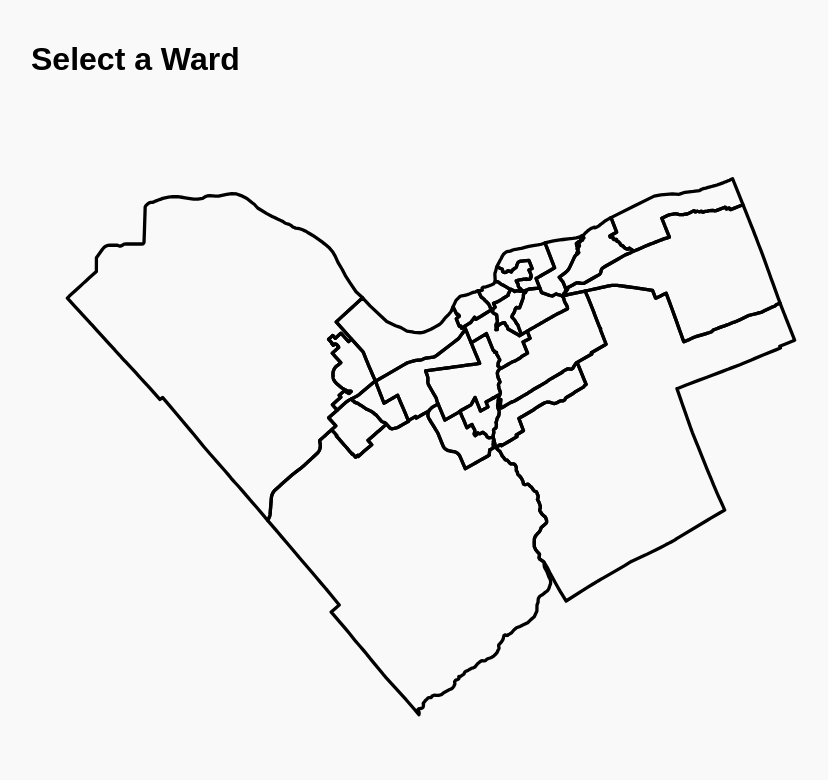
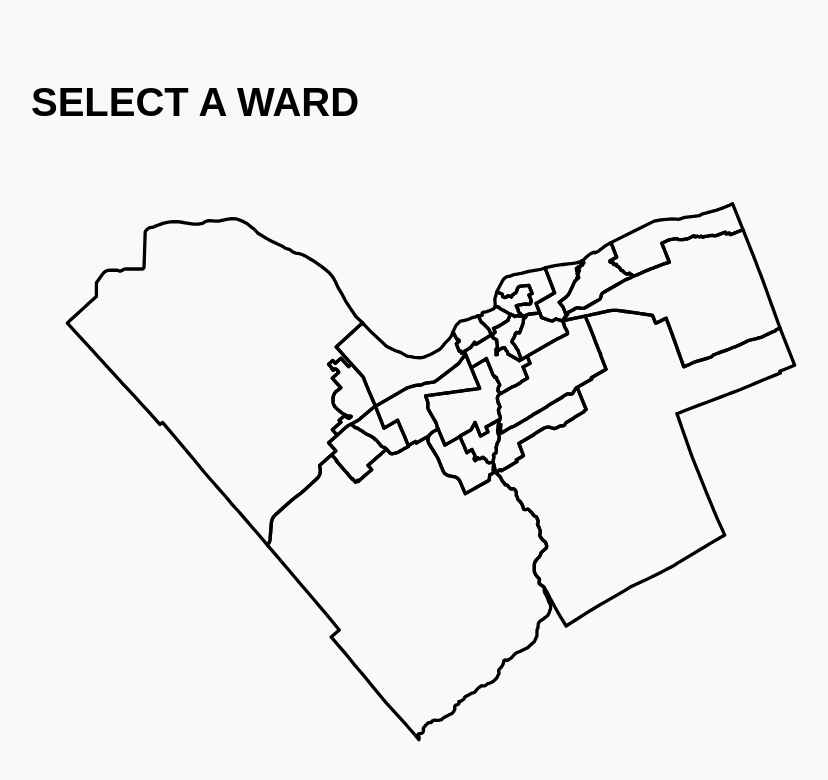
Before and after one commit to damoretto/openottawa, a React (Vite) app in the folder openottawa/: page / in a window 1280 px wide. Shown: the top 780 px of the page, without its empty margins (209-1037 px from the left). Built offline with nearby package versions, Linux system fonts and the light colour scheme.

Commit message:
home page

```diff
--- a/openottawa/src/Pages/Home/Home.css
+++ b/openottawa/src/Pages/Home/Home.css
@@ -3,8 +3,15 @@
     padding: 20px;
     text-align: left;
     background-color: #f9f9f9;
+    max-width: 1000px;
+    margin: 40px auto;
+    padding: 40px;
+    border-radius: 8px;
   }
-
+  .header h1 {
+    font-size: 40px;
+    margin: 0;
+  }
   .button {
     background-color: #007bff;
     color: white;
--- a/openottawa/src/Pages/Home/Home.jsx
+++ b/openottawa/src/Pages/Home/Home.jsx
@@ -31,7 +31,10 @@ function Home() {
 
   return (
     <div className="home-container">
-      <h1>Select a Ward</h1>
+
+      <header className="header">
+        <h1>SELECT A WARD</h1>
+      </header>
 
       <div
         dangerouslySetInnerHTML={{ __html: svgContent }}
```
